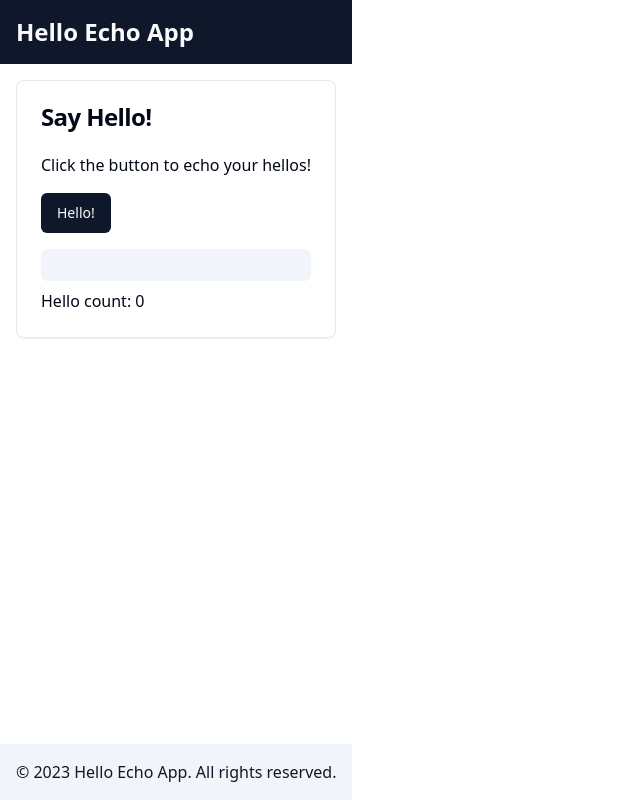
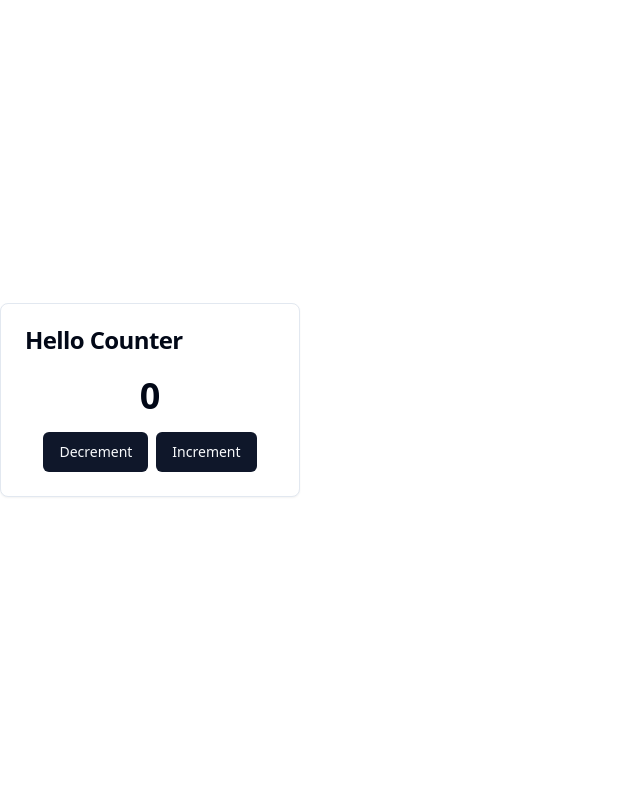
Before and after one commit to GPT-Engineer-App-Dev/versatile-foundation, a React (Vite) app: page / in a window 1280 px wide. Shown: the whole page, without its empty margins (0-640 px from the left). Built offline with nearby package versions, Linux system fonts and the light colour scheme.

Commit message:
GPT Engineer Update

```diff
--- a/src/pages/Index.jsx
+++ b/src/pages/Index.jsx
@@ -1,42 +1,29 @@
 import React, { useState } from "react";
 import { Button } from "@/components/ui/button";
-import { Input } from "@/components/ui/input";
 import { Card, CardHeader, CardTitle, CardContent } from "@/components/ui/card";
 
 const Index = () => {
-  const [helloCount, setHelloCount] = useState(0);
-  const [echoText, setEchoText] = useState("");
+  const [count, setCount] = useState(0);
 
-  const handleHelloClick = () => {
-    setHelloCount(prevCount => prevCount + 1);
-    setEchoText("hello".repeat(helloCount + 1));
-  };
+  const increment = () => setCount(count + 1);
+  const decrement = () => setCount(count - 1);
 
   return (
-    <div className="min-h-screen flex flex-col">
-      <header className="bg-primary text-primary-foreground p-4">
-        <h1 className="text-2xl font-bold">Hello Echo App</h1>
-      </header>
-
-      <main className="flex-grow p-4">
-        <Card className="max-w-md mx-auto">
-          <CardHeader>
-            <CardTitle>Say Hello!</CardTitle>
-          </CardHeader>
-          <CardContent>
-            <p className="mb-4">Click the button to echo your hellos!</p>
-            <Button onClick={handleHelloClick} className="mb-4">Hello!</Button>
-            <div className="p-4 bg-secondary rounded-md">
-              <p className="font-mono break-all">{echoText}</p>
+    <div className="min-h-screen flex flex-col items-center justify-center bg-background">
+      <Card className="w-[300px]">
+        <CardHeader>
+          <CardTitle>Hello Counter</CardTitle>
+        </CardHeader>
+        <CardContent>
+          <div className="text-center">
+            <p className="text-4xl font-bold mb-4">{count}</p>
+            <div className="flex justify-center space-x-2">
+              <Button onClick={decrement}>Decrement</Button>
+              <Button onClick={increment}>Increment</Button>
             </div>
-            <p className="mt-2">Hello count: {helloCount}</p>
-          </CardContent>
-        </Card>
-      </main>
-
-      <footer className="bg-secondary text-secondary-foreground p-4 text-center">
-        <p>&copy; 2023 Hello Echo App. All rights reserved.</p>
-      </footer>
+          </div>
+        </CardContent>
+      </Card>
     </div>
   );
 };
```
